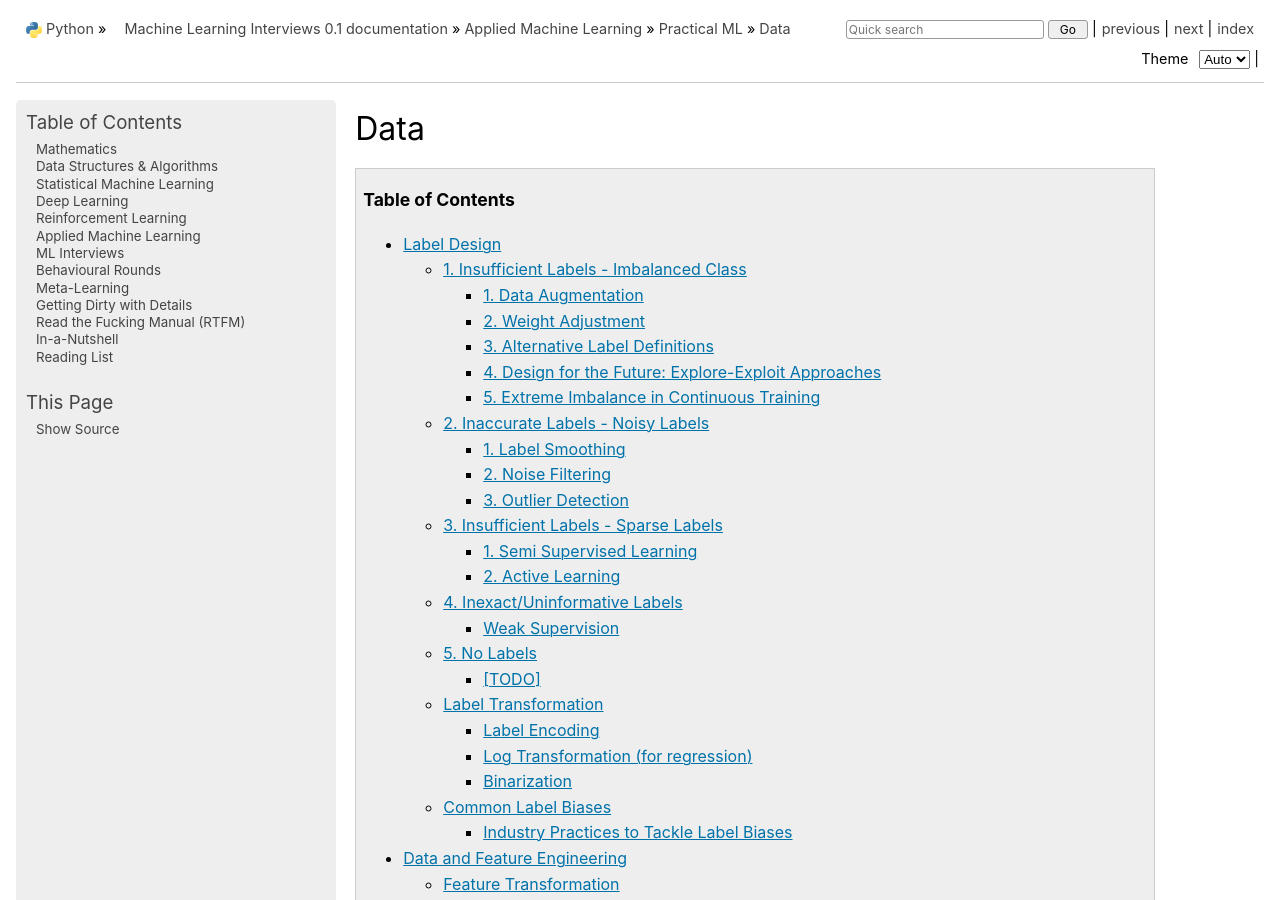
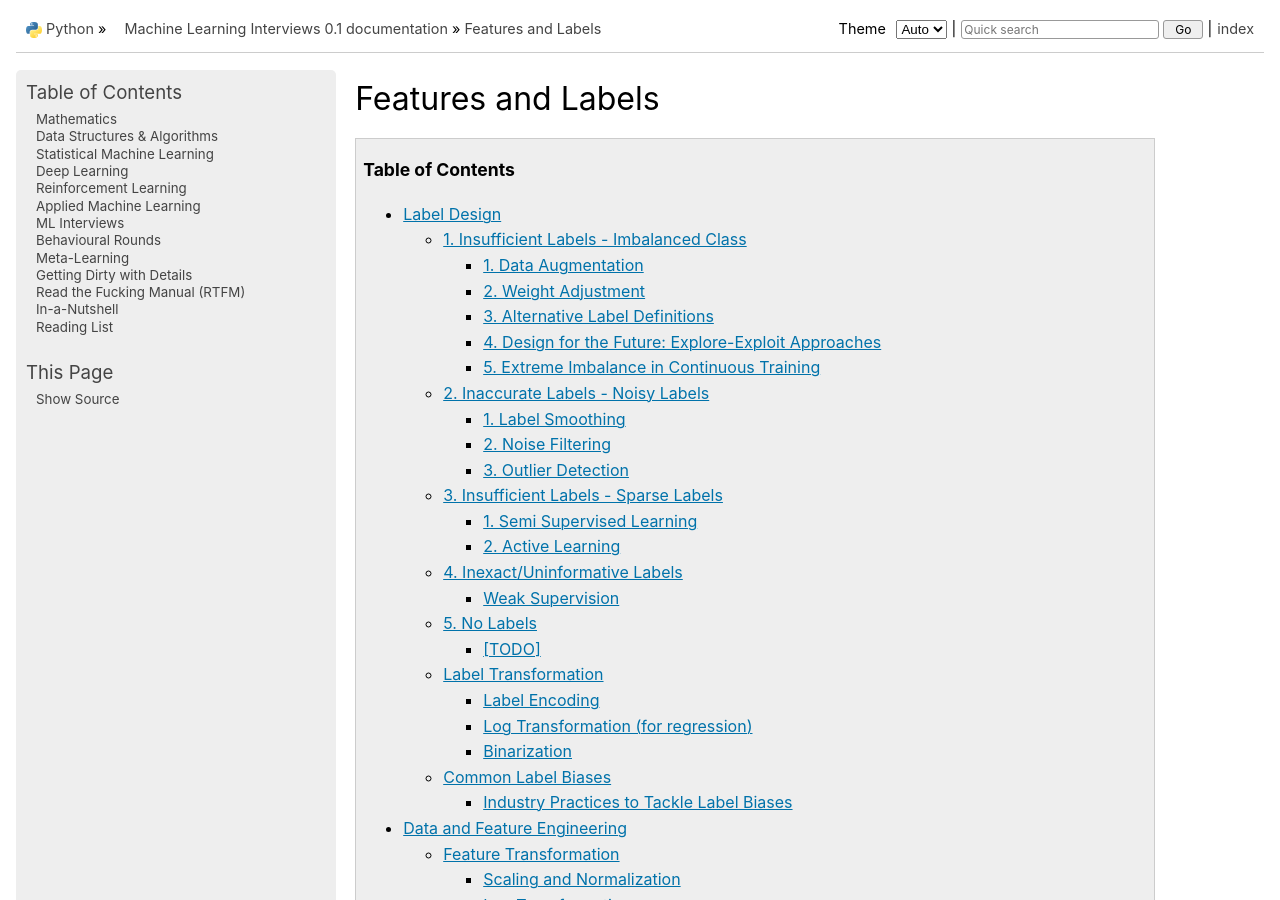
Before and after one commit to uselesstechjunks/leetcode, a Sphinx documentation site: the page built from docs/source/applied/practical/mldata.rst, in a window 1280 px wide and 900 px high. Built offline with Sphinx 7.4.7, drawn with Linux system fonts in a browser that asks for light colours; pages that are not in the unit, such as notebooks, are missing from menus; some of the changed text lies outside the part shown.

Commit message:
Update and rename data.rst to mldata.rst

```diff
--- a/docs/source/applied/practical/data.rst
+++ b/docs/source/applied/practical/mldata.rst
@@ -1,5 +1,5 @@
 #######################################################################
-Data
+Features and Labels
 #######################################################################
 .. contents:: Table of Contents
 	:depth: 3
```
